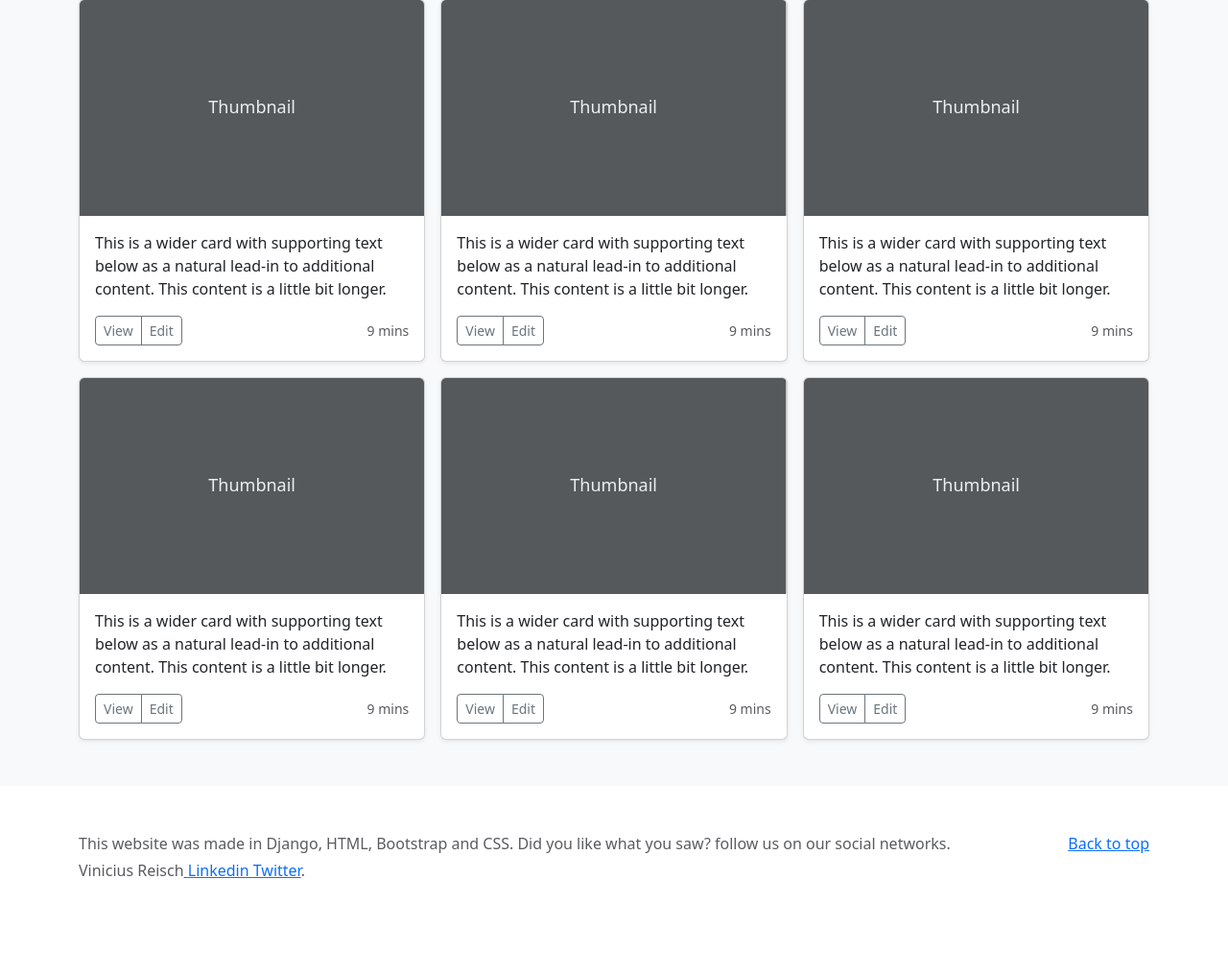
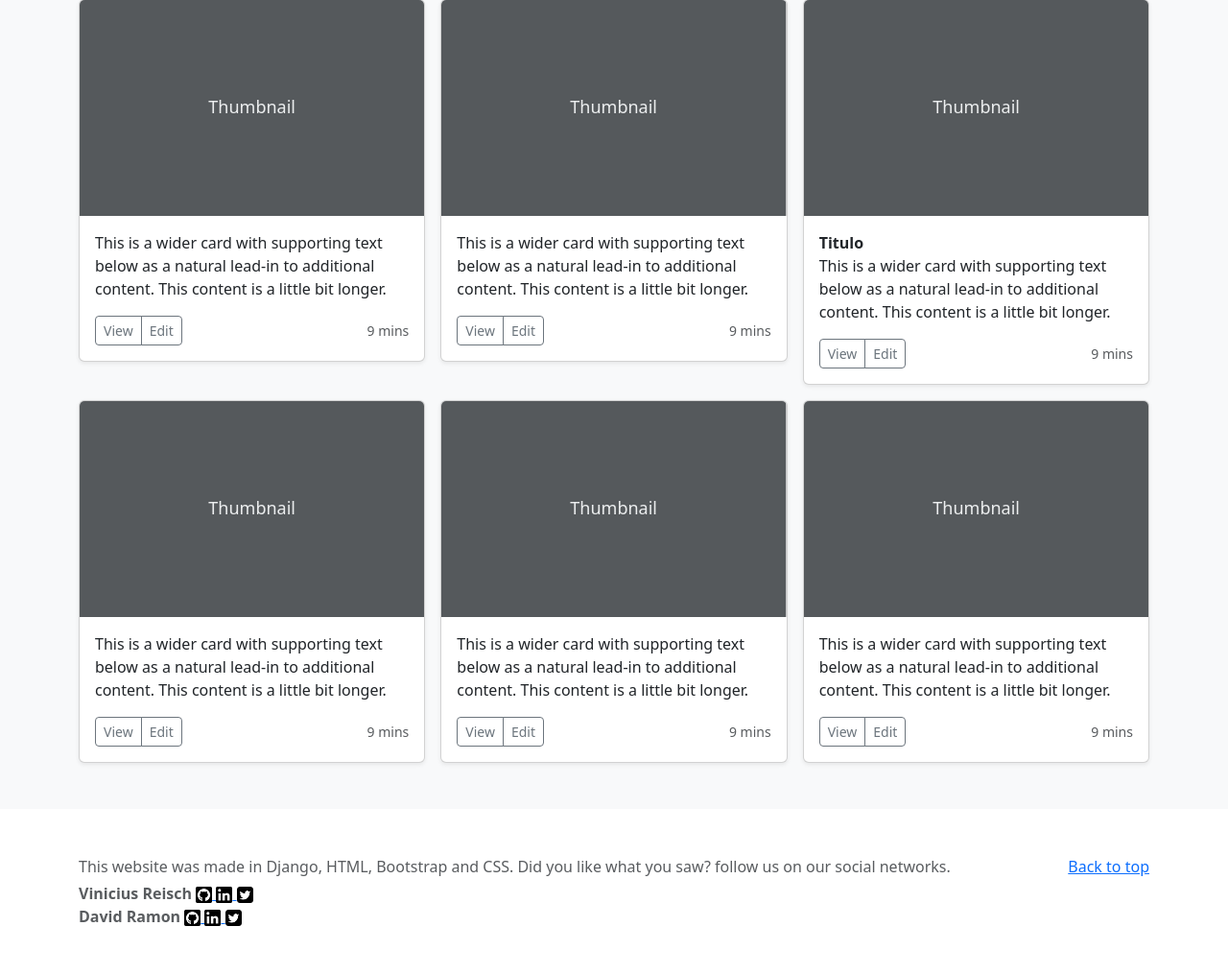
Before and after one commit to ViniciusReisch/Blog-DjangoProject, a Django app: page / in a window 1280 px wide. Shown: the part 1136-2151 px from the top of the page at 96% size. Before the commit the page ends 2051 px from the top, so only its background shows below. Run offline with Django 4.2, Linux system fonts and the light colour scheme; some libraries are stand-ins or nearby versions.

Commit message:
Updating HTML src

```diff
--- a/blogProject/copa/templates/copa/index.html
+++ b/blogProject/copa/templates/copa/index.html
@@ -200,6 +200,7 @@
             <svg class="bd-placeholder-img card-img-top" width="100%" height="225" xmlns="http://www.w3.org/2000/svg" role="img" aria-label="Placeholder: Thumbnail" preserveAspectRatio="xMidYMid slice" focusable="false"><title>Placeholder</title><rect width="100%" height="100%" fill="#55595c"/><text x="50%" y="50%" fill="#eceeef" dy=".3em">Thumbnail</text></svg>
 
             <div class="card-body">
+              <strong> Titulo </strong>
               <p class="card-text">This is a wider card with supporting text below as a natural lead-in to additional content. This content is a little bit longer.</p>
               <div class="d-flex justify-content-between align-items-center">
                 <div class="btn-group">
@@ -272,8 +273,13 @@
       <a href="#">Back to top</a>
     </p>
     <p class="mb-1">This website was made in Django, HTML, Bootstrap and CSS. Did you like what you saw? follow us on our social networks.</p>
-    <p class="mb-0">Vinicius Reisch<a href="https://github.com/Flyinng"> <a href="https://www.flaticon.com/br/icones-gratis/github" title="github ícones"> </a></a>
-      <a href="https://www.linkedin.com/in/viniciusreisch/"> Linkedin <a href="https://twitter.com/Flyinglegit"> Twitter</a>.</p>
+    <p class="mb-0"><strong> Vinicius Reisch </strong> <a href="https://github.com/Flyinng"> <img src="assets/github.png" width="17px" title="github ícones"> </a>
+      <a href="https://www.linkedin.com/in/viniciusreisch/"> <img src="assets/logotipo-do-linkedin.png" width="17px"> </a>
+      <a href="https://twitter.com/Flyinglegit"> <img src="assets/sinal-do-twitter.png" width="17px"> </a></p>
+
+    <p class="mb-0"><strong> David Ramon </strong> <a href="https://github.com/odavidramon"> <img src="assets/github.png" width="17px" title="github ícones"> </a>
+      <a href="https://www.linkedin.com/in/odavidramon/"> <img src="assets/logotipo-do-linkedin.png" width="17px"> </a>
+      <a href="https://twitter.com/Flyinglegit"> <img src="assets/sinal-do-twitter.png" width="17px"> </a></p>
   </div>
 </footer>
 
```
Also changed, not shown: blogProject/copa/templates/copa/assets/github.png (added), blogProject/copa/templates/copa/assets/logotipo-do-linkedin.png (added), blogProject/copa/templates/copa/assets/sinal-do-twitter.png (added).
